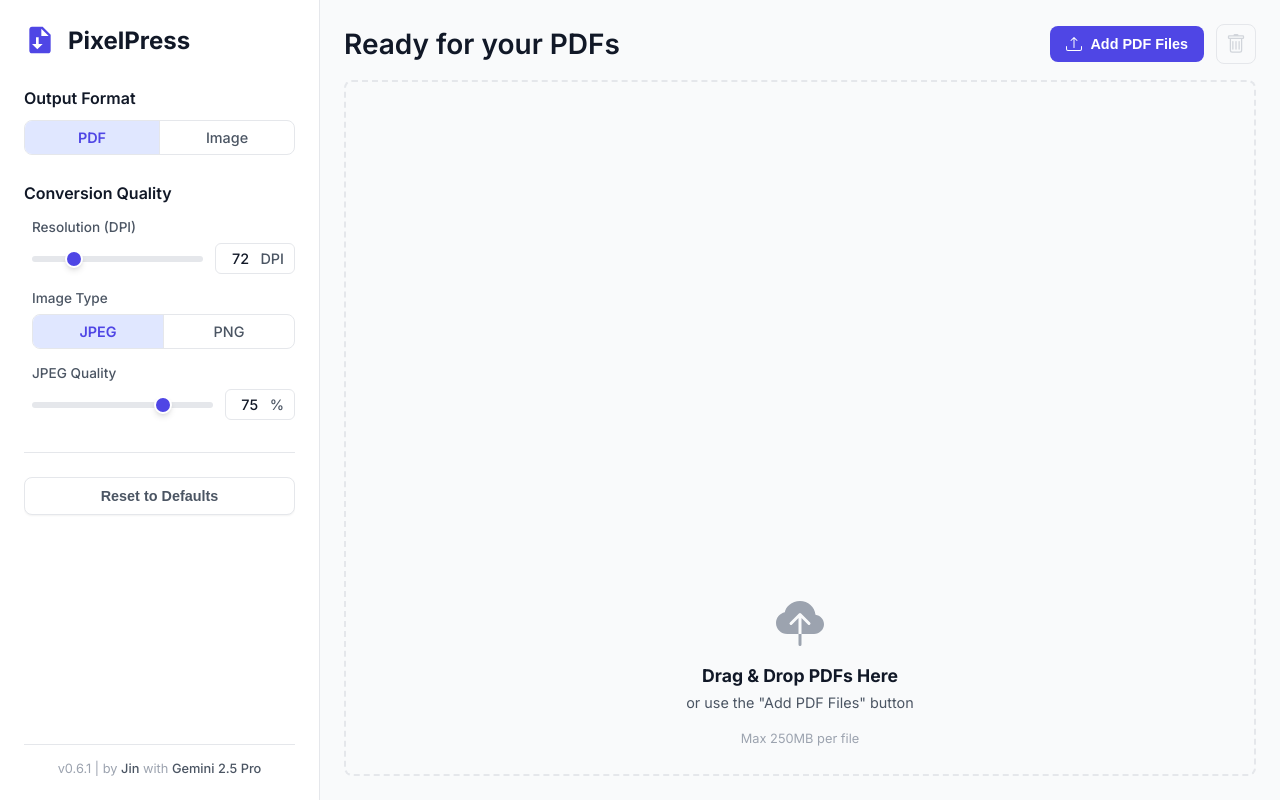
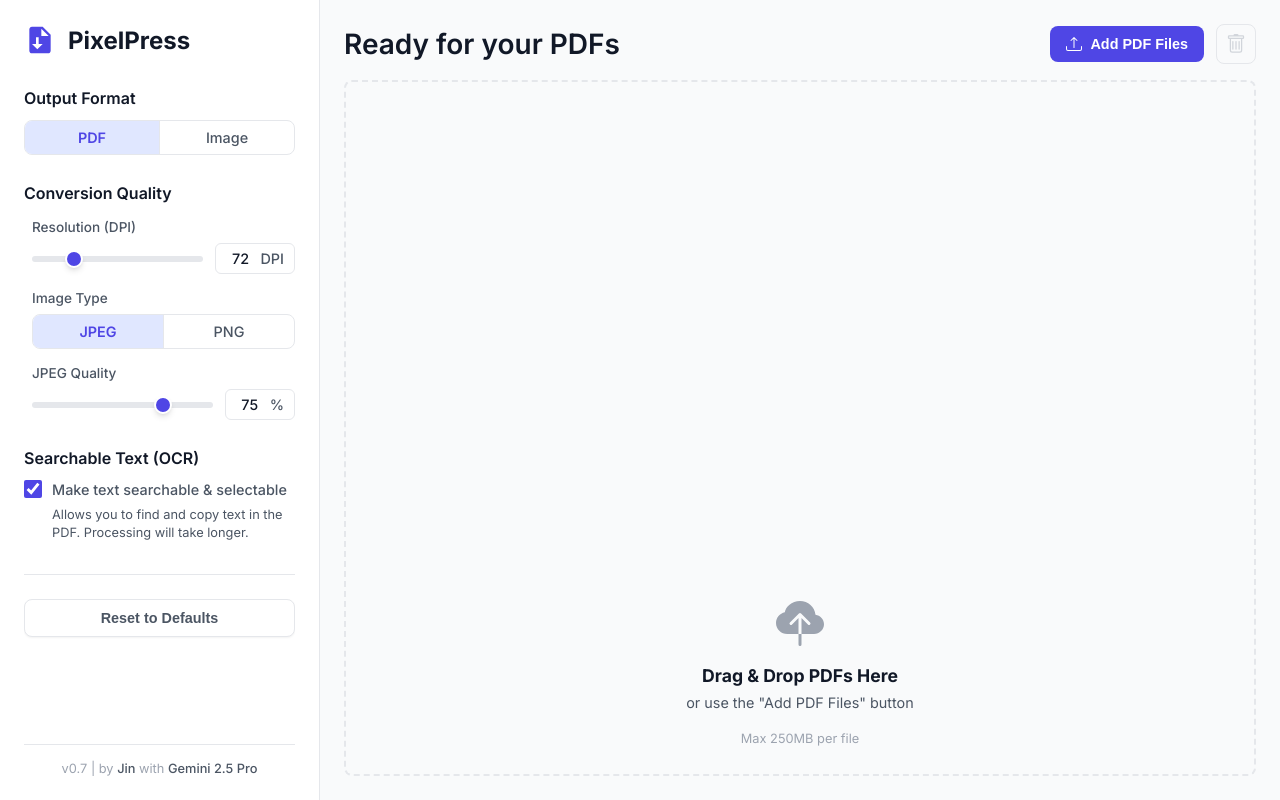
Before and after one commit to jinnotgin/pixelpress-pdf-compressor, a Flask app: page / in a window 1280 px wide. Run offline with Flask 3, Linux system fonts and the light colour scheme.

Commit message:
Add searchable text function

```diff
--- a/app.py
+++ b/app.py
@@ -10,6 +10,8 @@ import threading
 import time
 import logging
 import sqlite3
+import subprocess
+import shutil
 import tempfile
 from flask import Flask, request, jsonify, render_template, send_from_directory, abort
 from werkzeug.utils import secure_filename
@@ -93,6 +95,7 @@ def init_db():
                 page_raster_format TEXT,
                 jpeg_quality INTEGER,
                 output_target_format TEXT,
+                ocr_enabled INTEGER DEFAULT 0,
                 original_size_bytes INTEGER,
                 processed_size_bytes INTEGER,
                 timestamp_created REAL NOT NULL,
@@ -111,6 +114,7 @@ def init_db():
             'original_size_bytes': "ALTER TABLE task_status ADD COLUMN original_size_bytes INTEGER;",
             'processed_size_bytes': "ALTER TABLE task_status ADD COLUMN processed_size_bytes INTEGER;",
             'output_target_format': "ALTER TABLE task_status ADD COLUMN output_target_format TEXT;",
+            'ocr_enabled': "ALTER TABLE task_status ADD COLUMN ocr_enabled INTEGER DEFAULT 0;",
             'cancellation_requested': "ALTER TABLE task_status ADD COLUMN cancellation_requested INTEGER DEFAULT 0;",
             'worker_pid': "ALTER TABLE task_status ADD COLUMN worker_pid INTEGER;",
             'heartbeat_timestamp': "ALTER TABLE task_status ADD COLUMN heartbeat_timestamp REAL;"
@@ -231,8 +235,8 @@ def update_task_in_db(task_id, status=None, message=None, progress=None,
 
 def process_pdf_task(task_id, input_pdf_path, output_file_path, dpi,
                      original_input_filename,
-                     page_raster_format, jpeg_raster_quality,
-                     output_target_format):
+                     page_raster_format, jpeg_raster_quality, output_target_format,
+                     ocr_enabled):
 
     # --- Task Start: Announce PID and Initial Heartbeat ---
     worker_pid = os.getpid()
@@ -247,10 +251,18 @@ def process_pdf_task(task_id, input_pdf_path, output_file_path, dpi,
     app.logger.info(
         f"Task {task_id} ({original_input_filename}) processing. Target: {output_target_format.upper()}. "
         f"DPI: {dpi}, Page Raster Format: {page_raster_format}, "
-        f"JPEG Quality: {jpeg_raster_quality if page_raster_format == 'jpeg' else 'N/A'}. "
+        f"JPEG Quality: {jpeg_raster_quality if page_raster_format == 'jpeg' else 'N/A'}, "
+        f"OCR Enabled: {ocr_enabled}. "
         f"Thread: {threading.current_thread().name}"
     )
     update_task_in_db(task_id, message='Preparing: Opening your PDF...', progress=5, update_heartbeat=True)
+
+    # Check for ocrmypdf executable if OCR is requested
+    if ocr_enabled and output_target_format == 'pdf' and not shutil.which('ocrmypdf'):
+        error_msg = "Server configuration error: OCR processing is enabled but 'ocrmypdf' command was not found."
+        update_task_in_db(task_id, status='failed', message=error_msg)
+        app.logger.error(f"Task {task_id}: {error_msg}")
+        return
 
     original_size = None
     processed_size = None
@@ -419,6 +431,35 @@ def process_pdf_task(task_id, input_pdf_path, output_file_path, dpi,
                     if final_image_pil: final_image_pil.close()
                     for img_obj in pil_page_images: img_obj.close()
 
+            # --- OCR Step (if enabled) ---
+            if ocr_enabled and output_target_format == 'pdf':
+                if check_cancellation(task_id):
+                    app.logger.info(f"Task {task_id} cancelled before OCR step.")
+                    cleanup_and_delete_task_record(task_id)
+                    return
+
+                update_task_in_db(task_id, progress=98, message="Applying OCR (this may take a while)...", update_heartbeat=True)
+                app.logger.info(f"Task {task_id}: Starting OCR step on {output_file_path}")
+
+                ocr_temp_output_path = output_file_path + ".ocr_temp.pdf"
+                # Command to run ocrmypdf. --skip-text is a safe default.
+                ocr_command = ['ocrmypdf', '-l', 'eng', '--skip-text', output_file_path, ocr_temp_output_path]
+
+                try:
+                    # Execute the command
+                    result = subprocess.run(ocr_command, check=True, capture_output=True, text=True, encoding='utf-8')
+                    app.logger.info(f"Task {task_id}: ocrmypdf completed successfully. STDOUT: {result.stdout}")
+                    # Replace the original compressed file with the new OCR'd file
+                    os.remove(output_file_path)
+                    shutil.move(ocr_temp_output_path, output_file_path)
+                    app.logger.info(f"Task {task_id}: Replaced compressed file with OCR'd version.")
+                except subprocess.CalledProcessError as e:
+                    error_msg = f"OCR processing failed. See server logs for details."
+                    app.logger.error(f"Task {task_id} OCR failed. Command: '{' '.join(e.cmd)}'. Return code: {e.returncode}. STDERR: {e.stderr}")
+                    update_task_in_db(task_id, status='failed', message=error_msg)
+                    if os.path.exists(ocr_temp_output_path): os.remove(ocr_temp_output_path)
+                    return
+
             try:
                 if os.path.exists(output_file_path): processed_size = os.path.getsize(output_file_path)
             except OSError as e: app.logger.warning(f"Task {task_id}: Could not get size of output file: {e}")
@@ -468,6 +509,7 @@ def upload_file():
             try: jpeg_quality_val = int(request.form.get('jpeg_quality', '75'));_ = (1 <= jpeg_quality_val <= 100) or exec("raise ValueError")
             except: jpeg_quality_val = 75
         output_target_format = request.form.get('output_target_format', 'pdf').lower();_ = (output_target_format in ['pdf', 'image']) or exec("output_target_format='pdf'")
+        ocr_enabled = request.form.get('ocr_enabled', 'false').lower() == 'true'
         if output_target_format == 'image' and not Image: return jsonify({'error': 'Server configuration error: Image processing (Pillow) is not available.'}), 503
 
         server_input_filename = f"{task_id}_{original_filename_secure}"
@@ -486,10 +528,10 @@ def upload_file():
         try:
             conn = get_db_connection()
             current_time = time.time()
-            conn.execute("""
-                INSERT INTO task_status (task_id, status, message, input_path, output_path, original_filename, user_facing_output_filename, dpi, page_raster_format, jpeg_quality, output_target_format, timestamp_created, timestamp_last_updated)
-                VALUES (?, ?, ?, ?, ?, ?, ?, ?, ?, ?, ?, ?, ?)
-            """, (task_id, 'queued', 'Queued for processing.', input_pdf_path, output_path, original_filename_secure, user_facing_dl_name, dpi, page_raster_format, jpeg_quality_val, output_target_format, current_time, current_time))
+            conn.execute(f"""
+                INSERT INTO task_status (task_id, status, message, input_path, output_path, original_filename, user_facing_output_filename, dpi, page_raster_format, jpeg_quality, output_target_format, ocr_enabled, timestamp_created, timestamp_last_updated)
+                VALUES (?, ?, ?, ?, ?, ?, ?, ?, ?, ?, ?, ?, ?, ?)
+            """, (task_id, 'queued', 'Queued for processing.', input_pdf_path, output_path, original_filename_secure, user_facing_dl_name, dpi, page_raster_format, jpeg_quality_val, output_target_format, 1 if ocr_enabled else 0, current_time, current_time))
             conn.commit()
         except sqlite3.Error as e:
             if os.path.exists(input_pdf_path): os.remove(input_pdf_path)
@@ -497,7 +539,7 @@ def upload_file():
         finally:
             if conn: conn.close()
 
-        pdf_processor_executor.submit(process_pdf_task, task_id, input_pdf_path, output_path, dpi, original_filename_secure, page_raster_format, jpeg_quality_val, output_target_format)
+        pdf_processor_executor.submit(process_pdf_task, task_id, input_pdf_path, output_path, dpi, original_filename_secure, page_raster_format, jpeg_quality_val, output_target_format, ocr_enabled)
         app.logger.info(f"Task {task_id} ({original_filename_secure}) submitted for processing.")
         return jsonify({'task_id': task_id, 'message': 'File upload successful, processing queued.'})
     else:
--- a/static/script.js
+++ b/static/script.js
@@ -16,6 +16,9 @@ document.addEventListener('DOMContentLoaded', function () {
     const jpegQualityInput = document.getElementById('jpeg_quality');
     const jpegQualityNumberInput = document.getElementById('jpeg-quality-number-input'); // New
     const jpegQualityGroup = document.getElementById('jpeg-quality-group');
+    const ocrEnabledInput = document.getElementById('ocr_enabled'); // ADDED
+    const ocrOptionsGroup = document.getElementById('ocr-options-group');
+    const outputFormatRadios = document.querySelectorAll('input[name="output_target_format"]');
     const imageFormatRadios = document.querySelectorAll('input[name="image_format"]');
 
     const clearLogBtn = document.getElementById('clear-log-btn');
@@ -56,7 +59,9 @@ document.addEventListener('DOMContentLoaded', function () {
         setupRangeInputSync(jpegQualityInput, jpegQualityNumberInput);
 
         imageFormatRadios.forEach(radio => radio.addEventListener('change', toggleJpegQualityInput));
+        outputFormatRadios.forEach(radio => radio.addEventListener('change', toggleOcrOptionVisibility));
         toggleJpegQualityInput();
+        toggleOcrOptionVisibility();
 
         loadState();
         pruneOldFinishedItems();
@@ -150,7 +155,8 @@ document.addEventListener('DOMContentLoaded', function () {
             dpi: dpiInput.value,
             pageRasterFormat: document.querySelector('input[name="image_format"]:checked').value,
             jpegQuality: (document.querySelector('input[name="image_format"]:checked').value === 'jpeg' ? jpegQualityInput.value : null),
-            outputTargetFormat: document.querySelector('input[name="output_target_format"]:checked').value
+            outputTargetFormat: document.querySelector('input[name="output_target_format"]:checked').value,
+            ocrEnabled: ocrEnabledInput.checked,
         };
 
         const activeFileKeys = new Set(fileItems.filter(item => ['pending', 'processing', 'uploading'].includes(item.status)).map(item => item.originalFilename + item.settings.outputTargetFormat + item.settings.pageRasterFormat + item.settings.dpi));
@@ -213,6 +219,7 @@ document.addEventListener('DOMContentLoaded', function () {
         formData.append('image_format', currentItem.settings.pageRasterFormat);
         if (currentItem.settings.pageRasterFormat === 'jpeg') formData.append('jpeg_quality', currentItem.settings.jpegQuality);
         formData.append('output_target_format', currentItem.settings.outputTargetFormat);
+        formData.append('ocr_enabled', currentItem.settings.ocrEnabled);
 
         updateItemState(currentItem, { status: 'uploading', message: 'Uploading file...', progress: 0 });
         try {
@@ -487,6 +494,15 @@ document.addEventListener('DOMContentLoaded', function () {
         if (fileItems.length < prevLength) saveState();
     }
 
+    function toggleOcrOptionVisibility() {
+        const selectedFormat = document.querySelector('input[name="output_target_format"]:checked').value;
+        if (selectedFormat === 'pdf') {
+            ocrOptionsGroup.style.display = 'block';
+        } else {
+            ocrOptionsGroup.style.display = 'none';
+        }
+    }
+
     // --- UI & Event Helpers ---
     function setupRangeInputSync(rangeEl, numberEl) {
         const min = parseInt(rangeEl.min, 10);
@@ -522,7 +538,8 @@ document.addEventListener('DOMContentLoaded', function () {
             outputFormat: 'pdf',
             dpi: 72,
             imageFormat: 'jpeg',
-            jpegQuality: 75
+            jpegQuality: 75,
+            ocrEnabled: true,
         };
 
         // Set output format radio
@@ -539,8 +556,12 @@ document.addEventListener('DOMContentLoaded', function () {
         jpegQualityInput.value = defaults.jpegQuality;
         jpegQualityNumberInput.value = defaults.jpegQuality;
 
+        // Set OCR
+        ocrEnabledInput.checked = defaults.ocrEnabled;
+
         // Ensure UI consistency for conditional fields
         toggleJpegQualityInput();
+        toggleOcrOptionVisibility();
 
         // Give user feedback
         showToast("Settings have been reset to default.");
--- a/static/style.css
+++ b/static/style.css
@@ -347,6 +347,31 @@ body {
     color: var(--dark-text);
 }
 
+.checkbox-group {
+	display: flex;
+	align-items: center;
+	gap: 10px;
+}
+.checkbox-group input[type="checkbox"] {
+	width: 18px;
+	height: 18px;
+	accent-color: var(--primary-color);
+	cursor: pointer;
+}
+.checkbox-group label {
+	font-size: 0.9rem;
+	font-weight: 500;
+	color: var(--medium-text);
+	cursor: pointer;
+}
+.form-group-explanation {
+	font-size: 0.8rem;
+	color: var(--medium-text);
+	margin-top: 8px;
+	padding-left: 28px; /* Aligns text with the checkbox label */
+	line-height: 1.4;
+}
+
 
 /* ===== DROP ZONE & FILE LIST ===== */
 .drop-zone {
--- a/templates/index.html
+++ b/templates/index.html
@@ -158,6 +158,17 @@
 								</div>
 							</div>
 						</div>
+						<!-- MODIFIED: OCR Options Group -->
+						<div class="form-group" id="ocr-options-group">
+							<label class="form-label">Searchable Text (OCR)</label>
+							<div class="checkbox-group">
+								<input type="checkbox" id="ocr_enabled" name="ocr_enabled" value="true" checked />
+								<label for="ocr_enabled">Make text searchable & selectable</label>
+							</div>
+							<p class="form-group-explanation">
+								Allows you to find and copy text in the PDF. Processing will take longer.
+							</p>
+						</div>
                         <!-- MOVED: Reset button to end of form -->
                         <div class="form-action-group">
                             <button type="button" id="reset-settings-btn" class="button-secondary">
@@ -168,7 +179,7 @@
 				</div>
 
 				<footer class="settings-footer">
-					v0.6.1 | by <a href="https://linjin.me" target="_blank">Jin</a> with
+					v0.7 | by <a href="https://linjin.me" target="_blank">Jin</a> with
 					<a
 						href="https://developers.googleblog.com/en/gemini-2-5-thinking-model-updates/"
 						target="_blank"
```
Also changed, not shown: 1 other file.
